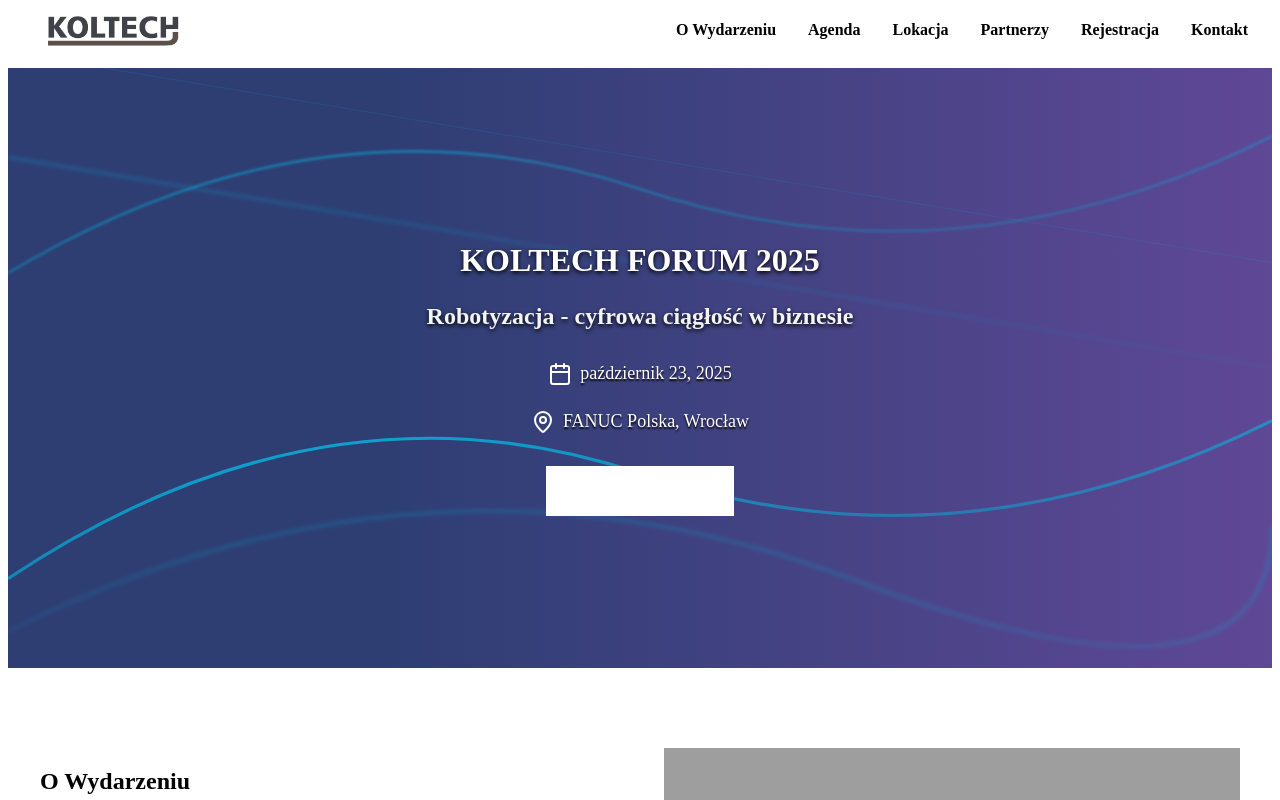
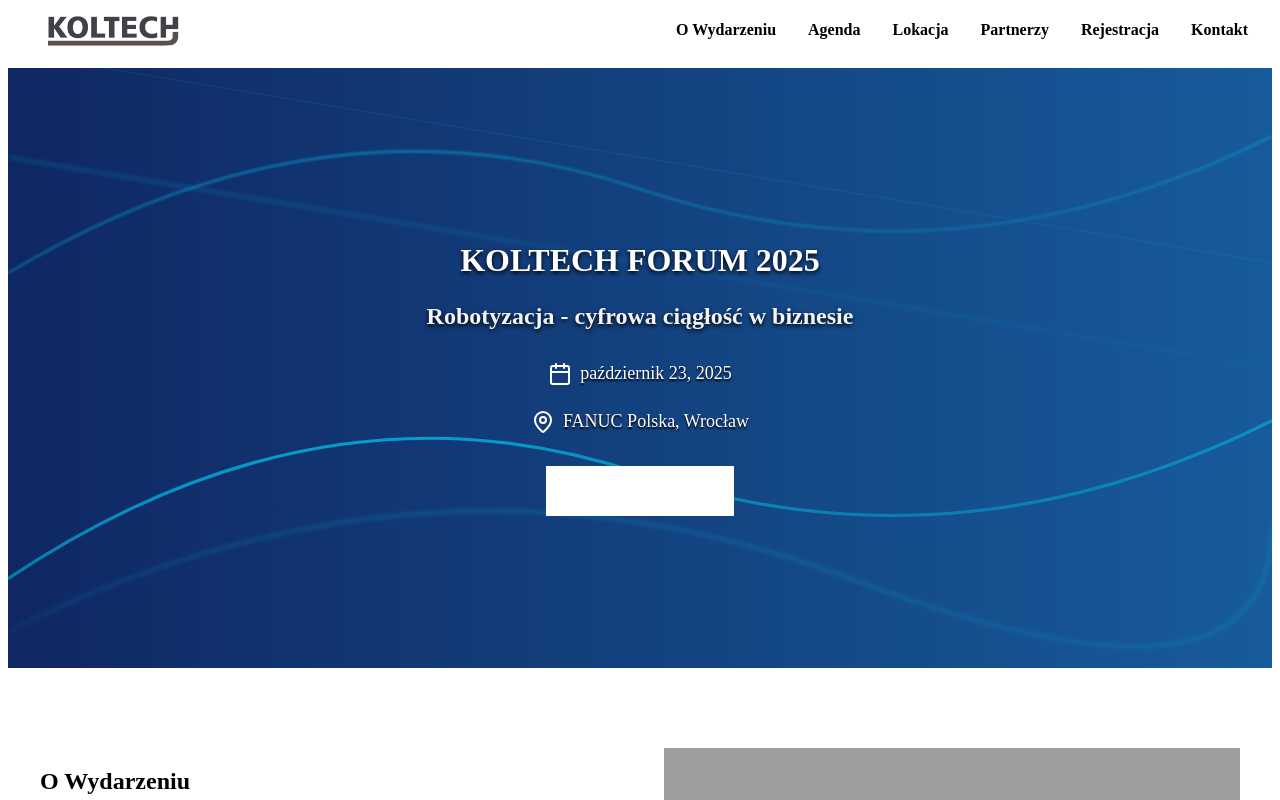
Before and after one commit to koltech-mh/koltech-mh.github.io, a React (Vite) app: page / in a window 1280 px wide. Shown: the top 800 px of the page. Built offline with nearby package versions, Linux system fonts and the light colour scheme; grey boxes are pictures that could not be loaded; the HTML template or start-up script is replaced by a standard one.

Commit message:
Hero bg strong blue

```diff
--- a/src/components/Hero.css
+++ b/src/components/Hero.css
@@ -26,10 +26,11 @@
 .hero-underlay {
   position: absolute;
   inset: 0;
+  background: rgba(23, 41, 100, 1);
   background: linear-gradient(
     to right,
-    rgba(23, 41, 100, 0.9) 30%,
-    rgba(55, 26, 124, 0.8)
+    rgba(15, 39, 99, 1),
+    rgb(23, 91, 155)
   );
 }
 
```
